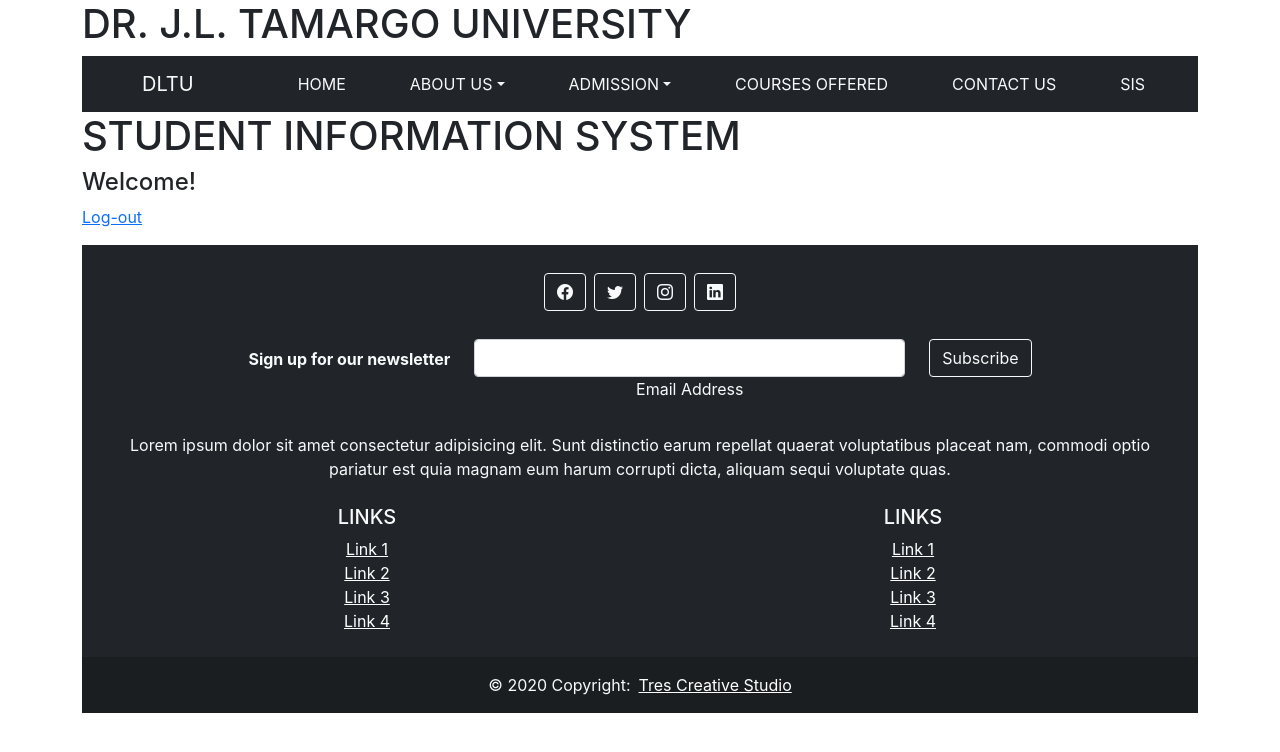
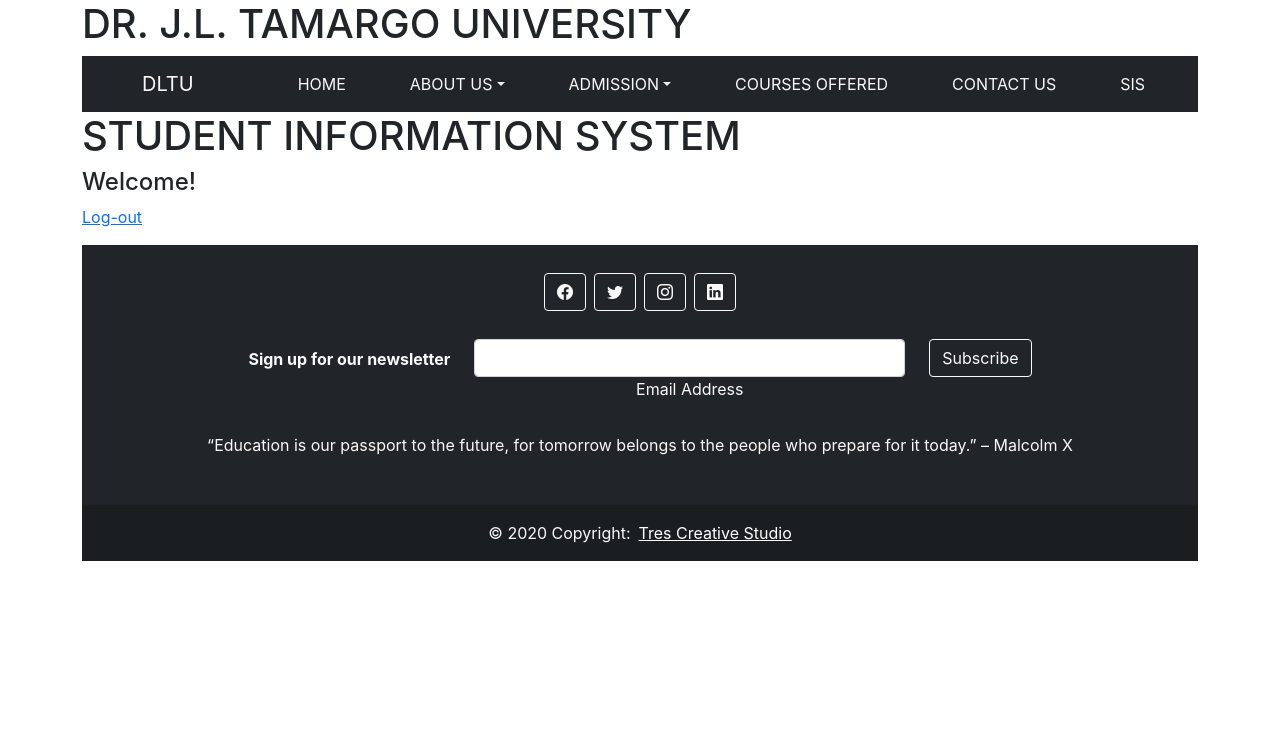
Before and after one commit to Lei-Mutya/dltu_website, a React (Create React App) app: page /studentmod in a window 1280 px wide. Shown: the top 752 px of the page. Built offline with nearby package versions, Linux system fonts and the light colour scheme.

Commit message:
added contents across all pages and removed LoremIpsum

```diff
--- a/src/components/Administration.js
+++ b/src/components/Administration.js
@@ -6,15 +6,15 @@ function Administration(){
             <h1> SCHOOL ADMINISTRATION</h1>
 
             <section>
-                <h4 className="pt-3">PRINCIPAL</h4>
-                <p>"Lorem ipsum dolor sit amet, consectetur adipiscing elit, sed do eiusmod tempor incididunt ut labore et dolore magna aliqua. Ut enim ad minim veniam, quis nostrud exercitation ullamco laboris nisi ut aliquip ex ea commodo consequat. Duis aute irure dolor in reprehenderit in voluptate velit esse cillum dolore eu fugiat nulla pariatur. Excepteur sint occaecat cupidatat non proident, sunt in culpa qui officia deserunt mollit anim id est laborum."</p>
+                <h4 className="pt-3">What are their roles?</h4>
+                <p>School administration encompasses career paths ranging from the primary school level all the way to the collegiate system. While daily duties may vary depending on the job title, these professionals share some common overarching responsibilities:
+                    assisting students, supporting faculty, maintaining academic records and more.</p>
+                <p>The school administrator, in consultation with staff, establishes goals and
+directions for the school and leads staff to work cooperatively toward the
+achievement of these goals and directions.</p>
 
             </section>
-            <section className="pt-3">
-                <h4>COORDINATORS</h4>
-                <p>"Lorem ipsum dolor sit amet, consectetur adipiscing elit, sed do eiusmod tempor incididunt ut labore et dolore magna aliqua. Ut enim ad minim veniam, quis nostrud exercitation ullamco laboris nisi ut aliquip ex ea commodo consequat. Duis aute irure dolor in reprehenderit in voluptate velit esse cillum dolore eu fugiat nulla pariatur. Excepteur sint occaecat cupidatat non proident, sunt in culpa qui officia deserunt mollit anim id est laborum."</p>
 
-            </section>
         </div>
 
     )
--- a/src/components/AdmissReq.js
+++ b/src/components/AdmissReq.js
@@ -5,14 +5,26 @@ function AdmissReq(){
         <div>
             <h1>Admission Requirements</h1>
             <section>
-                <h4 className="pt-3">REQUIREMENTS:</h4>
-                <p>"Lorem ipsum dolor sit amet, consectetur adipiscing elit, sed do eiusmod tempor incididunt ut labore et dolore magna aliqua. Ut enim ad minim veniam, quis nostrud exercitation ullamco laboris nisi ut aliquip ex ea commodo consequat. Duis aute irure dolor in reprehenderit in voluptate velit esse cillum dolore eu fugiat nulla pariatur. Excepteur sint occaecat cupidatat non proident, sunt in culpa qui officia deserunt mollit anim id est laborum."</p>
+                <h4 className="pt-3">DLTU Ability and Career Interest Examination</h4>
+                <p>This is the official entrance exam for DLTU. It measures the mental and emotional ability of the aspiring DLTU students.
+                    The exam is also composed of 4 major categories such as Math, English, Science, and Logic questionnaires. The applicant
+                    is only allowed to take one DLTU Ability and Career Interest Examination, if he/she fails the exam he/she can no longer
+                    allowed to take another exam. This exam also evaluates the aspiring DLTU student regarding his/her interest of selected course.
+                </p>
 
             </section>
             <section className="pt-3">
-                <h4>OTHER REQUIREMENTS</h4>
-                <p>"Lorem ipsum dolor sit amet, consectetur adipiscing elit, sed do eiusmod tempor incididunt ut labore et dolore magna aliqua. Ut enim ad minim veniam, quis nostrud exercitation ullamco laboris nisi ut aliquip ex ea commodo consequat. Duis aute irure dolor in reprehenderit in voluptate velit esse cillum dolore eu fugiat nulla pariatur. Excepteur sint occaecat cupidatat non proident, sunt in culpa qui officia deserunt mollit anim id est laborum."</p>
+                <h4>List of Requirements:</h4>
+                <ul>
+                    <li>Accomplished Application Form</li>
+                    <li>Two (2) copies of the applicant's latest 2"x2" photo</li>
+                    <li>Any one (1) of the following: Grade 12 School ID or Photocopy of Grade 12 Card or Certificate of Enrollment</li>
+                    <li>Proof of Payment for the DLTU Exam</li>
+                </ul>
 
+                <h4>DLTU Exam Schedule:</h4>
+                <p>MONDAYS-FRIDAYS</p>
+                <p>9:00 AM and 2:00 PM</p>
             </section>
         </div>
     )
--- a/src/components/AppResult.js
+++ b/src/components/AppResult.js
@@ -33,7 +33,7 @@ class AppResult extends React.Component
             {
                 return(
                         <div>
-                                <p>ID: <Link to='/ApplicantVerify'>{student.appId}</Link></p>
+                                <p>APPLICANT ID: <Link to='/ApplicantVerify'>{student.appId}</Link></p>
                                 <p>APPLICATION STATUS:{student.appStatus}</p>
 
                                 <hr/>
--- a/src/components/Footer.js
+++ b/src/components/Footer.js
@@ -50,51 +50,12 @@ function Footer(){
 
                     <section className="mb-4">
                         <p>
-                            Lorem ipsum dolor sit amet consectetur adipisicing elit. Sunt distinctio earum
-                            repellat quaerat voluptatibus placeat nam, commodi optio pariatur est quia magnam
-                            eum harum corrupti dicta, aliquam sequi voluptate quas.
+                        “Education is our passport to the future, for tomorrow belongs to the people who prepare for it today.” – Malcolm X
                         </p>
                     </section>
 
                     <section>
-                    <div className="row">
-                            <div className="col-lg-6 col-md-6 mb-4 mb-md-0">
-                            <h5 className="text-uppercase">Links</h5>
 
-                            <ul className="list-unstyled mb-0">
-                                <li>
-                                <a href="#!" className="text-white">Link 1</a>
-                                </li>
-                                <li>
-                                <a href="#!" className="text-white">Link 2</a>
-                                </li>
-                                <li>
-                                <a href="#!" className="text-white">Link 3</a>
-                                </li>
-                                <li>
-                                <a href="#!" className="text-white">Link 4</a>
-                                </li>
-                            </ul>
-                            </div>
-                            <div className="col-lg-6 col-md-6 mb-4 mb-md-0">
-                            <h5 className="text-uppercase">Links</h5>
-
-                            <ul className="list-unstyled mb-0">
-                                <li>
-                                <a href="#!" className="text-white">Link 1</a>
-                                </li>
-                                <li>
-                                <a href="#!" className="text-white">Link 2</a>
-                                </li>
-                                <li>
-                                <a href="#!" className="text-white">Link 3</a>
-                                </li>
-                                <li>
-                                <a href="#!" className="text-white">Link 4</a>
-                                </li>
-                            </ul>
-                            </div>
-                        </div>
                     </section>
                     </div>
 
--- a/src/components/Sis.js
+++ b/src/components/Sis.js
@@ -5,10 +5,15 @@ function Sis(){
     return(
         <div>
             <h1>STUDENT INFORMATION SYSTEM</h1>
+
+            <h4>What is a Student Information System?</h4>
+
+            <p> A Student Information System, or SIS, is a web-based platform that helps schools and colleges take data online for easier management and better clarity. That's at its most basic.
+                The SIS system is able to collect school-wide data online so that it can be easily accessed by teachers, parents, students, and administrators.
+            </p>
             <Link to='/studentlog'>Student Log-In</Link>
             <br/>
             <br/>
-            <h1>Admin</h1>
             <Link to='/adminlog'>Admin Log-In</Link>
         </div>
     )
--- a/src/components/Visionmission.js
+++ b/src/components/Visionmission.js
@@ -6,12 +6,12 @@ function Visionmission(){
             <h1 className="mb-4">VISION and MISSION STATEMENT</h1>
             <section>
                 <h4 className="pt-3">VISION STATEMENT</h4>
-                <p>"Lorem ipsum dolor sit amet, consectetur adipiscing elit, sed do eiusmod tempor incididunt ut labore et dolore magna aliqua. Ut enim ad minim veniam, quis nostrud exercitation ullamco laboris nisi ut aliquip ex ea commodo consequat. Duis aute irure dolor in reprehenderit in voluptate velit esse cillum dolore eu fugiat nulla pariatur. Excepteur sint occaecat cupidatat non proident, sunt in culpa qui officia deserunt mollit anim id est laborum."</p>
+                <p>Our vision is to develop well rounded, confident and responsible individuals who aspire to achieve their full potential. We will do this by providing a welcoming, happy, safe, and supportive learning environment in which everyone is equal and all achievements are celebrated.</p>
 
             </section>
             <section className="pt-3">
                 <h4>MISSION STATEMENT</h4>
-                <p>"Lorem ipsum dolor sit amet, consectetur adipiscing elit, sed do eiusmod tempor incididunt ut labore et dolore magna aliqua. Ut enim ad minim veniam, quis nostrud exercitation ullamco laboris nisi ut aliquip ex ea commodo consequat. Duis aute irure dolor in reprehenderit in voluptate velit esse cillum dolore eu fugiat nulla pariatur. Excepteur sint occaecat cupidatat non proident, sunt in culpa qui officia deserunt mollit anim id est laborum."</p>
+                <p>Our Mission is to provide high quality education and childcare in a safe, respectful and inclusive environment that builds a foundation for life-long learning.</p>
 
             </section>
         </div>
```
Also changed, not shown: src/components/News.js (+11 -7 lines).
